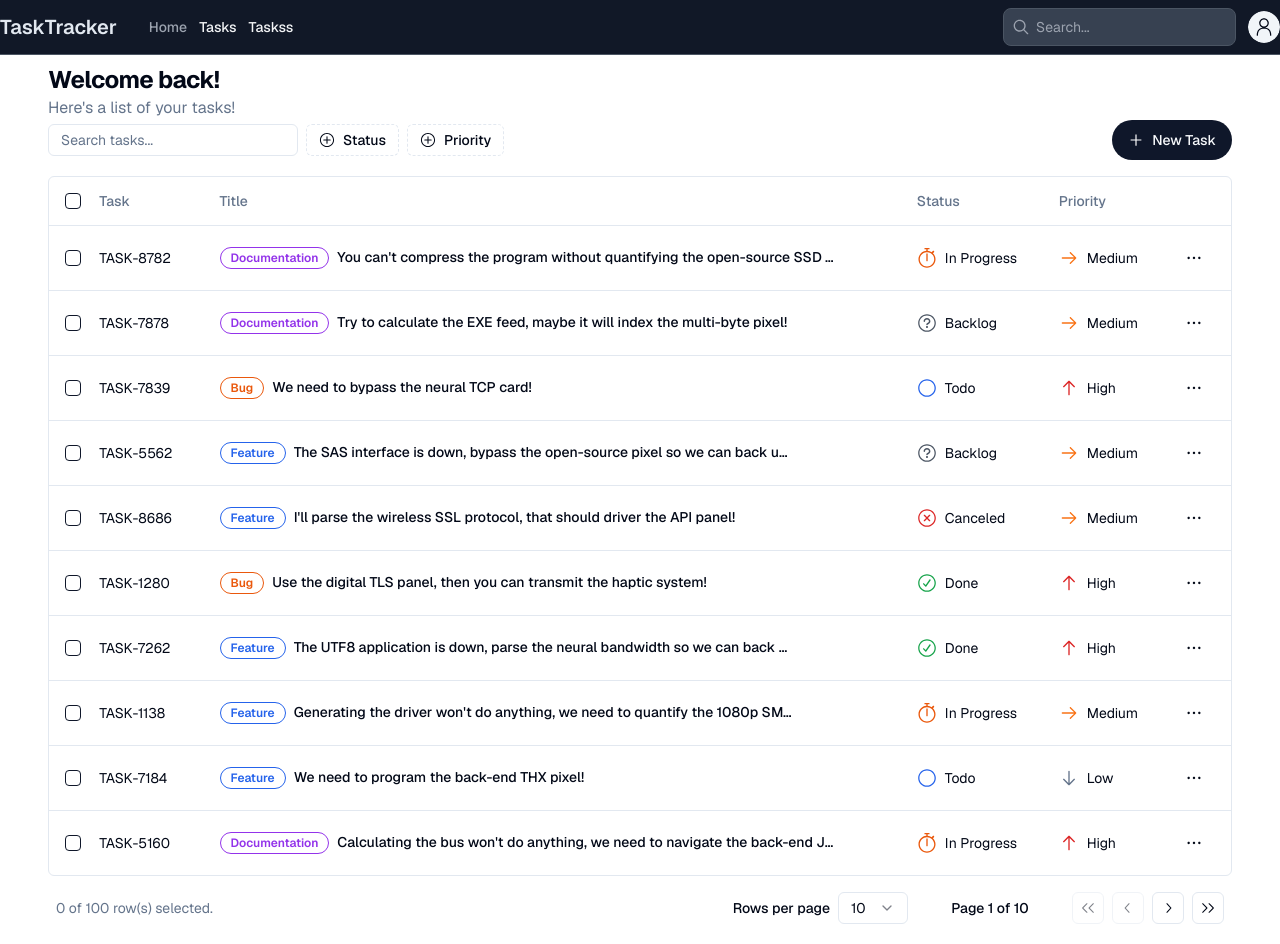
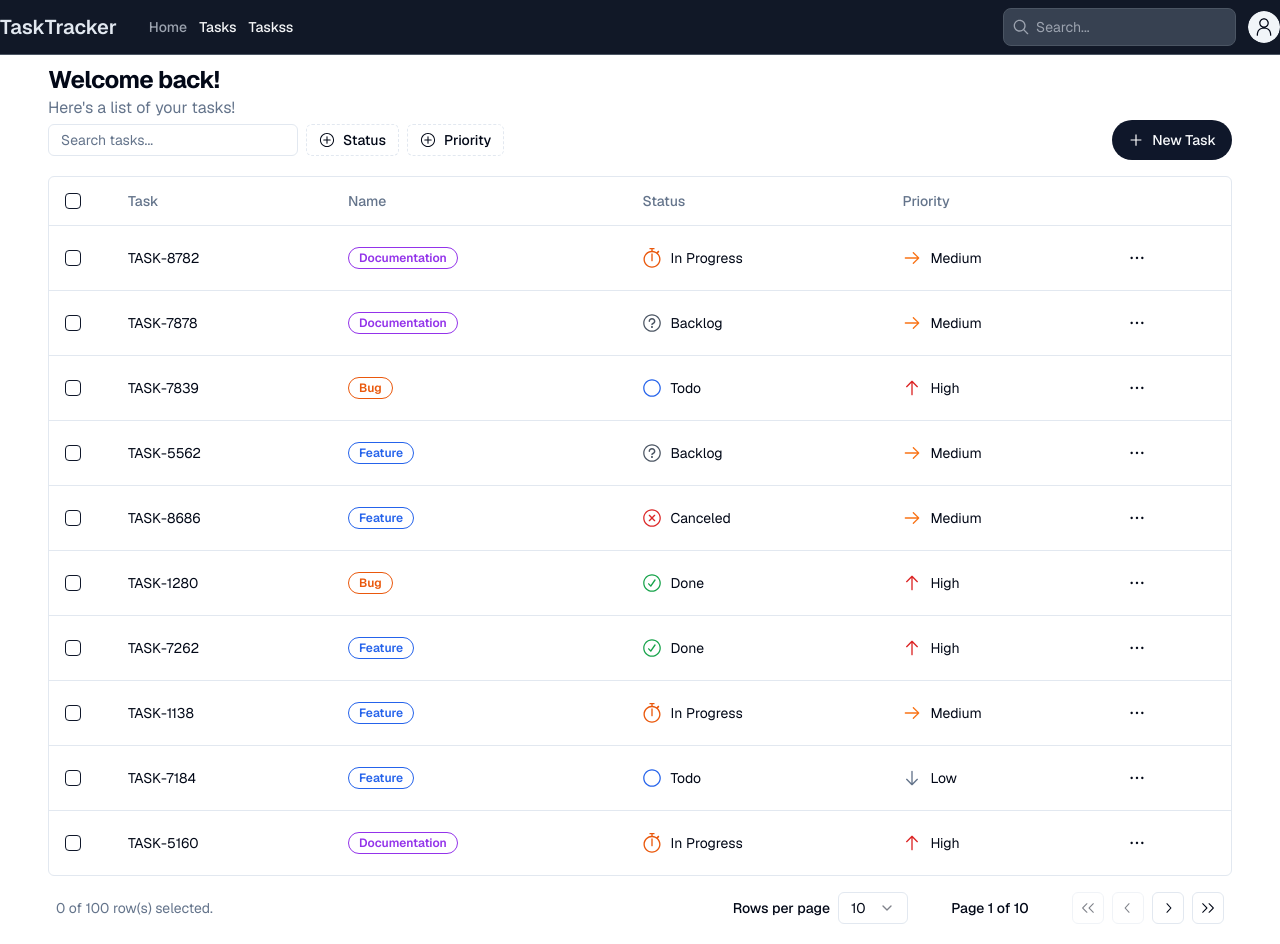
Before and after one commit to KennyMwendwaX/task-trace, a Next.js app: page /tasks in a window 1280 px wide. Built offline with nearby package versions, Linux system fonts and the light colour scheme.

Commit message:
Changed accessor key on Title column to name

```diff
--- a/components/table/TableColumns.tsx
+++ b/components/table/TableColumns.tsx
@@ -40,8 +40,8 @@ export const TableColumns: ColumnDef<Task>[] = [
     enableHiding: false,
   },
   {
-    accessorKey: "title",
-    header: () => <TableColumnHeader name="Title" />,
+    accessorKey: "name",
+    header: () => <TableColumnHeader name="Name" />,
     cell: ({ row }) => {
       const label = labels.find((label) => label.value === row.original.label);
 
```
